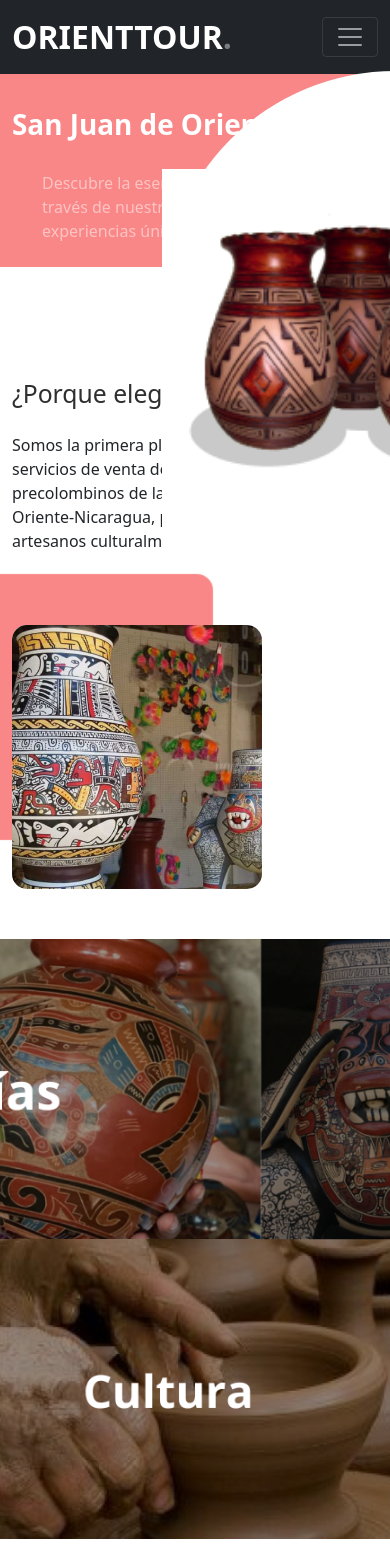
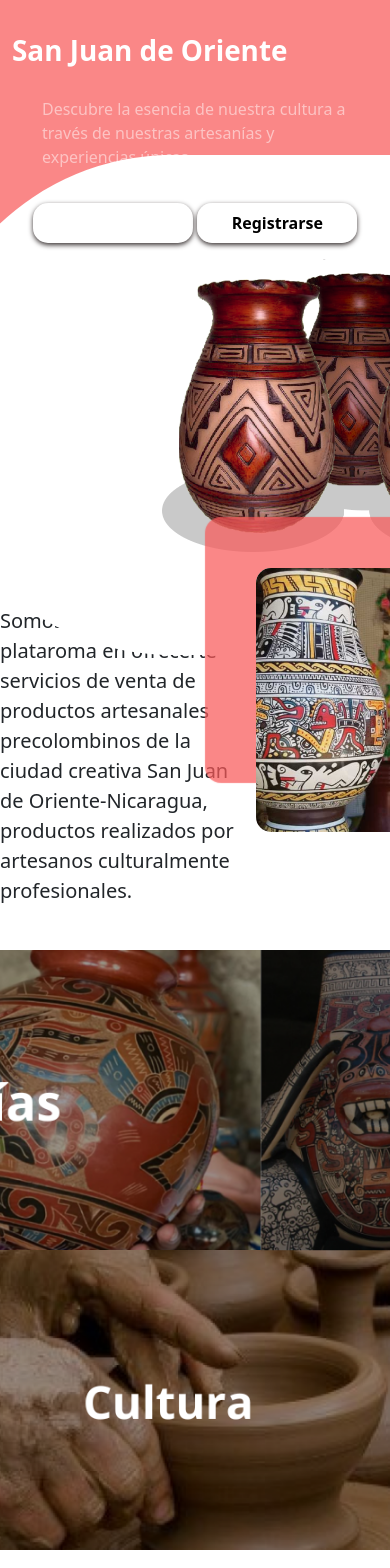
Before and after one commit to gabocarl09/orienttourwebapp2, a Laravel app: page / in a window 390 px wide; the page is wider, and only the part inside the window is pictured. Shown: the top 1568 px of that part. Run offline with Laravel 10, Linux system fonts and the light colour scheme; style sheets or scripts are compiled from the project's sources.

Commit message:
Ajustes del lading ( falta responsive )

```diff
--- a/resources/css/style.css
+++ b/resources/css/style.css
@@ -1,7 +1,10 @@
 @import url("https://fonts.googleapis.com/css2?family=Inter:wght@400;500;600;700;800&display=swap");
 
 :root{
-
+    --lux: #000;
+    --carlos: #fff;
+    --kevin: #8bc34a;
+    --celi: #f85959b8;
 }
 
 
@@ -714,22 +695,82 @@
     background: rgba(59, 93, 80, 0.2);
 }
 
+/*Inicio landing */
+
+.init_landing{
+    height: 450px;
+}
+
+.init_landing_img{
+    background-color: var(--carlos);
+    border-radius: 10px;
+    position: absolute;
+    margin-top: -70px;
+    margin-left: -70px;
+    padding-bottom: 5px;
+}
+
+.init_landing_img img{
+    width: 200px;
+}
+
+.landing_btn
+{
+    height: 60px;
+    width: 90%;
+    margin: 0 auto;
+    display: flex;
+    align-items: center;
+    justify-content: space-around;
+}
+
+.landing_btn button{
+    height: 40px;
+    width: 160px;
+    border-radius: 15px;
+    border: none;
+    box-shadow: 0px 2px 5px 0px #373030;
+}
+
+.landing_btn button a{
+    text-decoration: none;
+    font-weight: 700;
+}
+
+.landing_btn_inicio{
+    background-color: #ffffff1e;
+}
+
+.landing_btn_inicio a{
+    color: var(--carlos);
+}
+
+.landing_btn_registro{
+    background-color: #ffffff90;
+}
+
+.landing_btn_registro a{
+    color: var(--luz);
+}
+
 .circulo_blanco{
-  height: 467px;
-  width: 467px;
-  background-color: white;
-  position: absolute;
-  margin-top: -98px;
-  border-radius: 50%;
+    height: 500px;
+    width: 500px;
+    background-color: var(--carlos);
+    position: absolute;
+    margin-left: -240px;
+    border-radius: 50%;
 }
 
 .cuadradito_blanco{
-  height: 467px;
+  height: 500px;
   width:100%;
-  background-color:white;
+  background-color:var(--carlos);
   position: absolute;
   margin-top: -98px;
   margin-left: 150px;
+  display: flex;
+  align-items: center;
 }
 
 .cuadradito_blanco img{
@@ -738,16 +779,48 @@
   position: absolute;
 }
 
+/* fin inicio landing  */
+
+/* Sección 1 */
+
+.landingSect{
+  height: auto;
+  width: 100%;
+}
+
+.landingSect_info{
+    height: 500px;
+    width: 100%;
+    display: flex;
+    justify-content: space-around;
+    align-items: center;
+}
+    /* propuesta */
+.landingSect_info_val{
+    width: 500px;
+}
+
+.landingSect_info_val h2{
+    font-size: 50px;
+    font-weight: 700;
+}
+
+.landingSect_info_val p{
+    font-size: 20px;
+}
+
 .cuadrado_rosado img{
   width: 250px;
-  box-shadow: -50px -50px 1px 1px #f85959b8;
+  box-shadow: -50px -50px 1px 1px var(--celi);
   offset:50px 30px ;
   border-radius: 15px;
 }
 
+/* fin sección 1 */
+
+/* sección 2 */
 .muralCeli{
-  margin: 50px 0;
-  width:100%;
+  width: 100%;
   height: 600px;
   display:flex;
   justify-content: center;
@@ -755,28 +828,79 @@
 
 .muralCeli img{
   height:100%;
+  border-radius: 20px;
+}
+
+/* fin sección 2 */
+
+/* Sección 3 */
+
+.landingSect2 h2{
+    font-size: 50px;
+    font-weight: 700;
 }
 
 .list-style li{
-  list-style: none;
+    list-style: none;
+    font-size: 20px;
+    margin: 10px 0;
 }
-.mapita {
-  margin: 50px 0;
-  width:100%;
-  height: 650px;
-  display:flex;
-  justify-content: center;
+
+/* fin Sección 3 */
+
+/* Sección 4 */
+
+.landing_promo{
+    background-color: var(--celi);
+    height: 600px;
+    width: 100%;
+    display: flex;
+    justify-content: space-around;
+    align-items: center;
+}
+
+.landing_promo p{
+    font-size: 40px;
+    font-weight: 500;
+    color: var(--carlos);
+    width: 600px;
+}
+
+.landing_promo img{
+    width: 500px;
+    height: 500px;
+    object-fit: contain;
+}
 
 
-}
-.mapita img{
-  border-radius: 20px;
+/* fonSección 4 */
+
+/* producto destacad */
+
+.tituloVenta {
+    width:100%;
+    height: 300px;
+    display:flex;
+    flex-direction:column ;
 }
 
+.tituloVenta img{
+    width:700px ;
+    margin:100px auto 0;
+}
+
+.tituloVenta p{
+    width:1000px;
+    font-size:28px;
+    text-align: center;
+    margin: 20px auto 0;
+}
+
+
 .productosVenta{
-  width: 100%;
+  width: 70%;
   height: 800px;
-  margin-top: -100px;
+  margin: 0 auto;
   display: flex;
   justify-content: space-around;
   align-items: center;
--- a/resources/views/welcome.blade.php
+++ b/resources/views/welcome.blade.php
@@ -1,48 +1,28 @@
 
 @include('layouts.panel')
 
-    <!-- Start Header/Navigation -->
-    <nav class="custom-navbar navbar navbar navbar-expand-md navbar-dark bg-dark" arial-label="Furni navigation bar">
-
+    <!-- Inicio landing -->
+    <div class="hero init_landing">
     	<div class="container">
-    		<a class="navbar-brand" href="index.html">ORIENTTOUR<span>.</span></a>
-
-    		<button class="navbar-toggler" type="button" data-bs-toggle="collapse" data-bs-target="#navbarsFurni" aria-controls="navbarsFurni" aria-expanded="false" aria-label="Toggle navigation">
-    			<span class="navbar-toggler-icon"></span>
+    		<div class="row justify-content-between">
+    			<div class="col-lg-6">
+    				<div class="intro-excerpt">
+                        <div class="init_landing_img">
+                            <img src="{{ asset('images/ORIENTTOUR.png') }}" alt="">
+                        </div>
+    					<h1>San Juan de Oriente <span clsas="d-block"></span></h1>
+    					<p class="mb-4">Descubre la esencia de nuestra cultura a través de nuestras artesanías y experiencias únicas.</p>
+                        <div class="landing_btn">
+                            <button class="landing_btn_inicio">
+								<a href="{{ route('login') }}">Inicio de sesión</a>
 							</button>
-
-    		<div class="collapse navbar-collapse" id="navbarsFurni">
-    			<ul class="custom-navbar-nav navbar-nav ms-auto mb-2 mb-md-0">
-    				<li class="nav-item active">
-
-    				</li>
-    				<li><a class="nav-link" href="shop.html">Tienda</a></li>
-    				<li><a class="nav-link" href="about.html">Acerca de Nosotros</a></li>
-    				<li><a class="nav-link" href="{{ route('register') }}">Registro</a></li>
-    				<li><a class="nav-link" href="{{ route('login') }}">Login</a></li>
-    			</ul>
-
-    			<ul class="custom-navbar-cta navbar-nav mb-2 mb-md-0 ms-5">
-    				<li><a class="nav-link" href="#"><img src="images/user.svg"></a></li>
-    				<li><a class="nav-link" href="cart.html"><img src="images/cart.svg"></a></li>
-    			</ul>
+                            <button class="landing_btn_registro">
+								<a href="{{ route('register') }}">Registrarse</a>
+							</button>
                         </div>
     				</div>
-
-    </nav>
-    <!-- End Header/Navigation -->
-
-    <!-- Start Hero Section -->
-    	<div class="hero">
-    		<div class="container">
-    			<div class="row justify-content-between">
-    				<div class="col-lg-5">
-    					<div class="intro-excerpt">
-    						<h1>San Juan de Oriente <span clsas="d-block"></span></h1>
-    						<p class="mb-4">Descubre la esencia de nuestra cultura a través de nuestras artesanías y experiencias únicas.</p>
     			</div>
-    				</div>
-    				<div class="col-lg-7">
+    			<div class="col-lg-6">
     				<div class="cuadradito_blanco">
                         <div class="circulo_blanco"></div>
     					<img src="images/jarronesLanding.png" class="img-fluid" >
@@ -51,48 +31,45 @@
     		</div>
     	</div>
     </div>
-    <!-- End Hero Section -->
+    <!-- fin inicio landing -->
 
-    <!-- Start Product Section -->
-    <div class="product-section">
-    	<div class="container">
-    		<div class="row">
+    <!-- Sección 1-->
+    <div class="landingSect">
+    	<div class="landingSect_info">
 
-    			<!-- Start Column 1 -->
-    			<div class="col-md-12 col-lg-6 mb-5 mb-lg-0">
-    				<h2 class="mb-4 section-title">¿Porque elegirnos?.</h2>
-    				<p class="mb-4">Somos la primera plataroma en ofrecerte servicios de venta de productos artesanales precolombinos de la ciudad creativa San Juan de Oriente-Nicaragua, productos realizados por artesanos culturalmente profesionales. </p>
+    		{{-- propuesta --}}
+    		<div class=" landingSect_info_val">
+    			<h2 class="">¿Porque elegirnos?</h2>
+    			<p class="">Somos la primera plataroma en ofrecerte servicios de venta de productos artesanales precolombinos de la ciudad creativa San Juan de Oriente-Nicaragua, productos realizados por artesanos culturalmente profesionales. </p>
     		</div>
-    			<div class="col-lg-3"></div>
-    			<div class="col-lg-3 ">
     		<div class="cuadrado_rosado">
     			<img src="images/Jarronanding3.png" alt="">
     		</div>
-    			<!-- End Column 1 -->
+    		<!-- fin propuesta -->
 
     	</div>
     </div>
-    </div>
-    <!-- End Product Section -->
+    <!-- Fin Sección 1 -->
 
+    <!-- Sección 2 -->
     <div class="muralCeli">
     	<img src="images/sis.png" alt="">
     </div>
+    <!-- Fin Sección 2 -->
 
-    <!-- Start We Help Section -->
+    <!-- Sección 3 -->
     <div class="we-help-section">
     	<div class="container">
     		<div class="row justify-content-between">
     			<div class="col-lg-7 mb-5 mb-lg-0">
     				<div class="imgs-grid">
-    					<div class="grid grid-1"><img src="images/artesaniabarro.png" alt="Untree.co"></div>
-    					<div class="grid grid-2"><img src="images/barro.png" alt="Untree.co"></div>
-    					<div class="grid grid-3"><img src="images/ceramica.png" alt="Untree.co"></div>
+    					<div class="grid grid-1"><img src="images/artesaniabarro.png" alt=""></div>
+    					<div class="grid grid-2"><img src="images/barro.png" alt=""></div>
+    					<div class="grid grid-3"><img src="images/ceramica.png" alt=""></div>
     				</div>
     			</div>
-    			<div class="col-lg-5 ps-lg-5">
+    			<div class="col-lg-5 ps-lg-5 landingSect2">
     				<h2 class="section-title mb-4">Las mejores artesanias</h2>
-    				<p>Los mejores productos precolombinos de la ciudad creativa San Juan del Oriente con tan solo unos clicks pueden ser tuyos.</p>
 
     				<ul class="list-unstyled my-4 list-style">
     					<li>Los mejores productos precolombinos de la ciudad creativa San Juan del Oriente con tan solo unos clicks pueden ser tuyos.</li>
@@ -104,31 +81,28 @@
     		</div>
     	</div>
     </div>
-    <!-- End We Help Section -->
+    <!-- Fin Sección 3 -->
 
-    <!-- Start Popular Product -->
-    <div class="popular-product">
-    	<div class="container">
-    		<div class="row">
+    <!-- Sección 4 -->
 
-    			<div class="mapita">
-    				<img src="images/mapita.png">
+    <div class="landing_promo">
+        <p>Los mejores productos precolombinos
+            de la ciudad creativa San Juan del
+            Oriente con tan solo unos clicks
+            pueden ser tuyos.</p>
+        <img src="{{ asset('images/mapa.png') }}">
     </div>
 
-    		</div>
-    	</div>
-    </div>
-    <!-- End Popular Product -->
+    <!-- Fin sección 4 -->
 
-    <!-- End Testimonial Slider -->
+    <!-- producto destacado -->
 
     <div class="tituloVenta">
         <img src="images/Orienttour.png">
         <p>Los mejores productos precolombinos de la ciudad creativa San Juan del Oriente
     	con tan solo unos clicks pueden ser tuyos.</p>
-	</  v>
+    </div>
 
-    <!-- Start Blog Section -->
     <div class="productosVenta">
     	<div class="card col-lg-4" style="width: 18rem;">
     		<div class="tiket"></div>
@@ -158,22 +132,15 @@
     		</div>
     	</div>
     </div>
-    <!-- End Blog Section -->
+    <!-- fin producto destacado -->
 
-    <!-- Start Footer Section -->
+    <!-- footer -->
     <footer class="footer-section" style="background-color: #f85959b8">
     	<div class="container relative">
-
-    		<div class="sofa-img">
-    			{{-- <img src="images/sofa.png" alt="Image" class="img-fluid"> --}}
-    		</div>
-
-
 
     		<div class="row g-5 mb-5">
     			<div class="col-lg-4">
     				<div class="mb-4 footer-logo-wrap"><a href="#" class="footer-logo">ORIENTTOUR<span>.</span></a></div>
-
 
     				<ul class="list-unstyled custom-social">
     					<li><a href="#"><span class="fa fa-brands fa-facebook-f"></span></a></li>
@@ -183,7 +150,7 @@
     				</ul>
     			</div>
 
-    			<div class="col-lg-8">
+    			<div class="col-lg-4">
     				<div class="row links-wrap">
     					<div class="col-6 col-sm-6 col-md-3">
     						<ul class="list-unstyled">
@@ -195,21 +162,19 @@
     					</div>
                     </div>
                 </div>
+
+                <div class="col-lg-4">
+                    <div class="footer_logo">
+                        <img src="" alt="">
+                    </div>
+                </div>
     		</div>
 
     		<div class="border-top copyright">
     			<div class="row pt-4">
     				<div class="col-lg-6">
-    					<p class="mb-2 text-center text-lg-start">Copyright &copy;<script>document.write(new Date().getFullYear());</script>. All Rights Reserved. &mdash; Designed with love by <a href="https://untree.co">Untree.co</a> Distributed By <a hreff="https://themewagon.com">ThemeWagon</a>  </p>
+    					<p class="mb-2 text-center text-lg-start">Copyright &copy;. Todos los derechos reservados. &mdash; Orienttour Distribuido por Bytewebnet  </p>
     				</div>
-
-    				<div class="col-lg-6 text-center text-lg-end">
-    					<ul class="list-unstyled d-inline-flex ms-auto">
-    						<li class="me-4"><a href="#">Terms &amp; Conditions</a></li>
-    						<li><a href="#">Privacy Policy</a></li>
-    					</ul>
-    				</div>
-
     			</div>
     		</div>
 
```
Also changed, not shown: other parts of resources/css/style.css (+24 -49 lines), public/images/jarronesLanding.png, public/images/mapa.png (renamed from public/images/Vector 7.png), resources/css/landing.css (deleted). Lines whose indentation alone changed are shown as unchanged.
